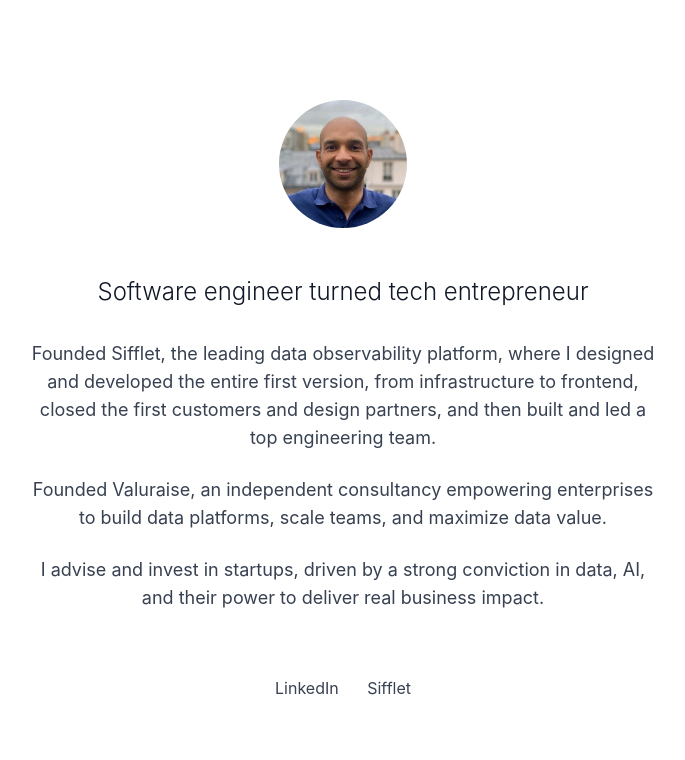
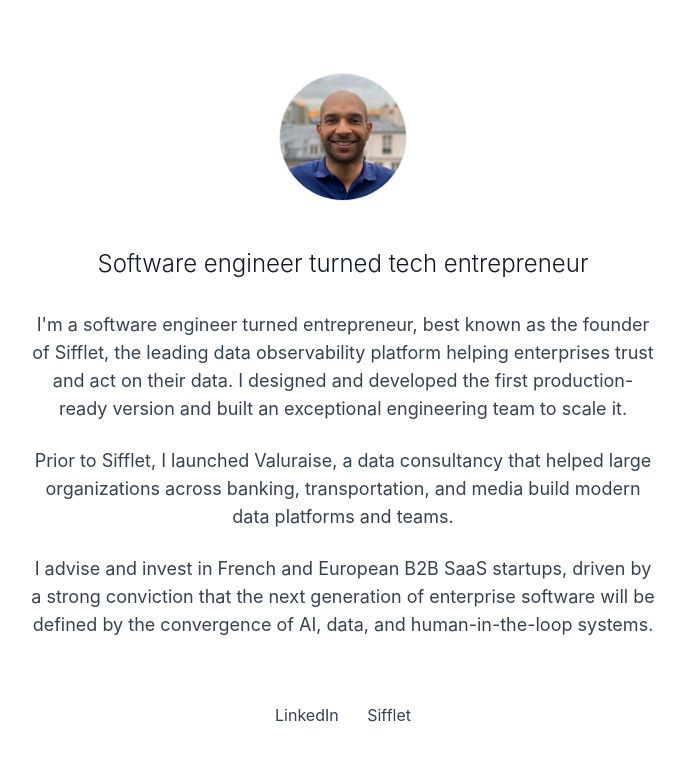
Before and after one commit to WajdiF/wajdifathallah.github.io, a plain HTML site: page index.html in a window 1280 px wide. Shown: the whole page, without its empty margins (297-982 px from the left). Drawn offline with nearby package versions, Linux system fonts and the light colour scheme; files whose address does not match are found by name.

Commit message:
update bio

```diff
--- a/index.html
+++ b/index.html
@@ -16,24 +16,24 @@
 
   <section class="max-w-2xl text-center px-6">
     <div class="mb-12">
-      <div class="w-32 h-32 mx-auto rounded-full flex items-center justify-center text-2xl text-gray-600 ">
-        <img src="/Users/wajdi/workspace/wajdifathallah.github.io/images/wajdi.png" alt="Wajdi Fathallah" class="w-full h-full object-cover" style="border-radius:50%;" />
+      <div class="w-32 h-32 mx-auto rounded-full overflow-hidden border border-gray-200">
+        <img src="images/wajdi.png" alt="Wajdi Fathallah" class="w-full h-full object-cover" />
       </div>
     </div>
 
-    <h1 class="text-2xl md:text-2xl font-light text-gray-900 mb-8 leading-tight">
+    <h1 class="text-2xl font-light text-gray-900 mb-8 leading-tight">
       Software engineer turned tech entrepreneur
     </h1>
 
     <div class="space-y-6 text-gray-700 text-lg">
       <p>
-        Founded Sifflet, the leading data observability platform, where I designed and developed the entire first version, from infrastructure to frontend, closed the first customers and design partners, and then built and led a top engineering team.
+        I'm a software engineer turned entrepreneur, best known as the founder of Sifflet, the leading data observability platform helping enterprises trust and act on their data. I designed and developed the first production-ready version and built an exceptional engineering team to scale it.
       </p>
       <p>
-        Founded Valuraise, an independent consultancy empowering enterprises to build data platforms, scale teams, and maximize data value.
+        Prior to Sifflet, I launched Valuraise, a data consultancy that helped large organizations across banking, transportation, and media build modern data platforms and teams.
       </p>
       <p>
-        I advise and invest in startups, driven by a strong conviction in data, AI, and their power to deliver real business impact.
+        I advise and invest in French and European B2B SaaS startups, driven by a strong conviction that the next generation of enterprise software will be defined by the convergence of AI, data, and human-in-the-loop systems.
       </p>
     </div>
 
```
